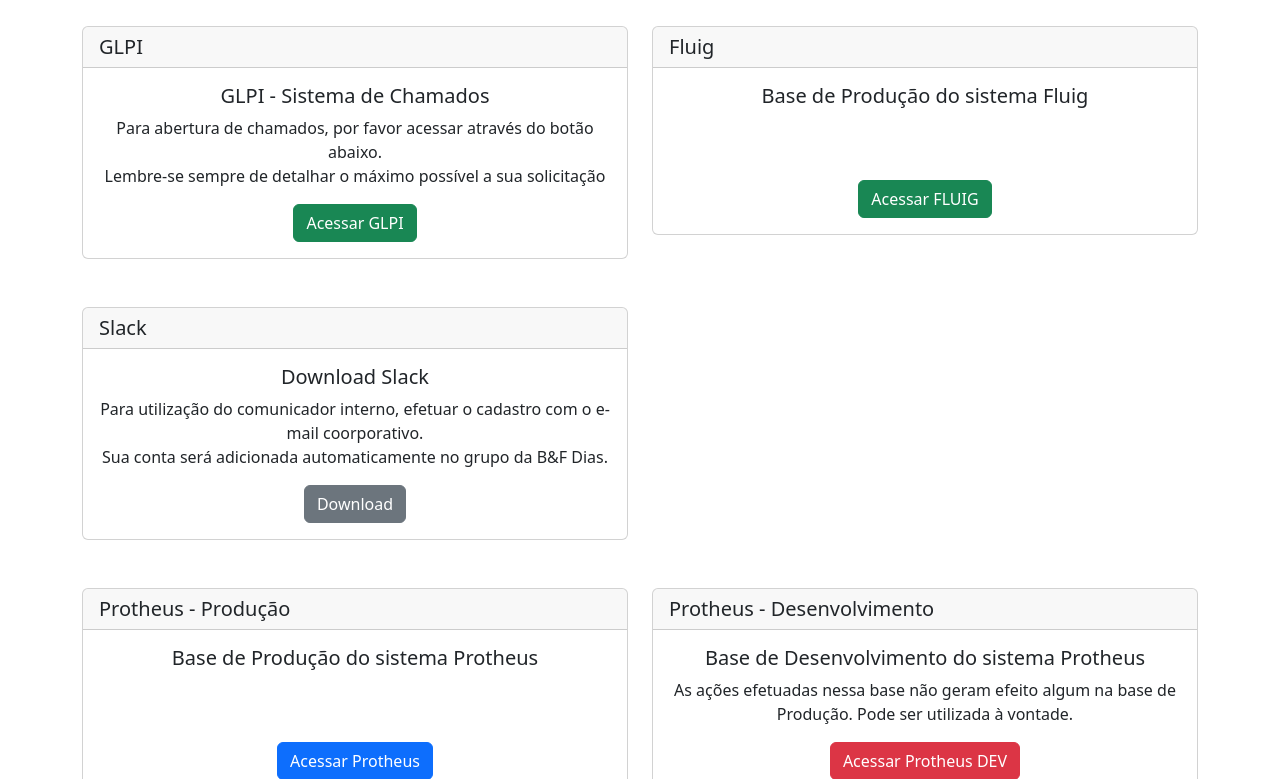
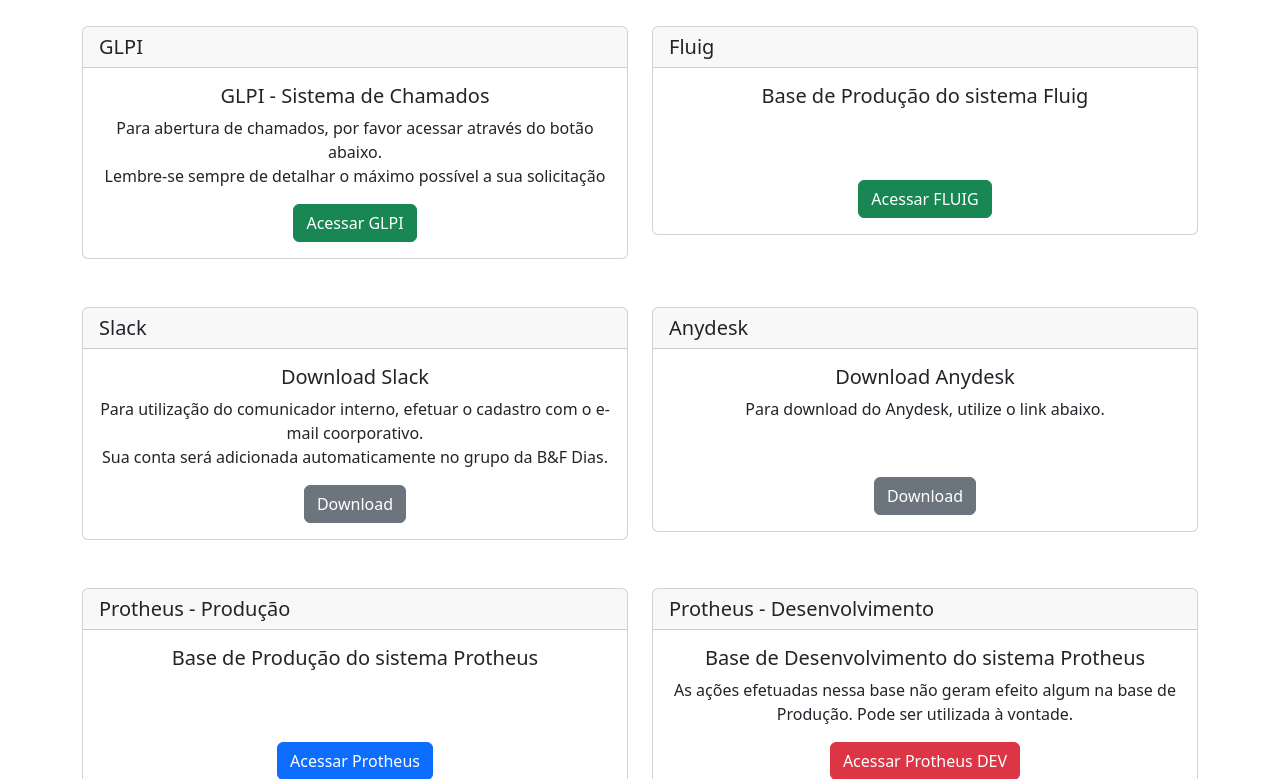
Before and after one commit to IT-BFDIAS/IT-BFDIAS.github.io, a plain HTML site: page index.html in a window 1280 px wide. Shown: the part 321-1100 px from the top of the page. Drawn offline with nearby package versions, Linux system fonts and the light colour scheme.

Commit message:
Update index.html

```diff
--- a/index.html
+++ b/index.html
@@ -56,6 +56,22 @@
                         </br>Sua conta será adicionada automaticamente no grupo da B&F Dias.</p>
                         <div class="text-center">
                             <a href="https://downloads.slack-edge.com/desktop-releases/windows/x64/4.43.43/SlackSetup.exe" class="btn btn-secondary" target="_blank">Download</a>
+                        </div>
+                    </div>
+                </div>
+            </div>
+			<div class="col-md-6">
+                <div class="card">
+                    <h5 class="card-header">Anydesk</h5>
+                    <div class="card-body">
+                        <h5 class="card-title text-center">Download Anydesk</h5>
+                        <p class="card-text text-center">Para download do Anydesk, utilize o link abaixo.
+						</p>
+						<p class="card-text text-center">
+						</br>
+						</p>
+                        <div class="text-center">
+                            <a href="https://download.anydesk.com/AnyDesk.exe" class="btn btn-secondary" target="_blank">Download</a>
                         </div>
                     </div>
                 </div>
```
